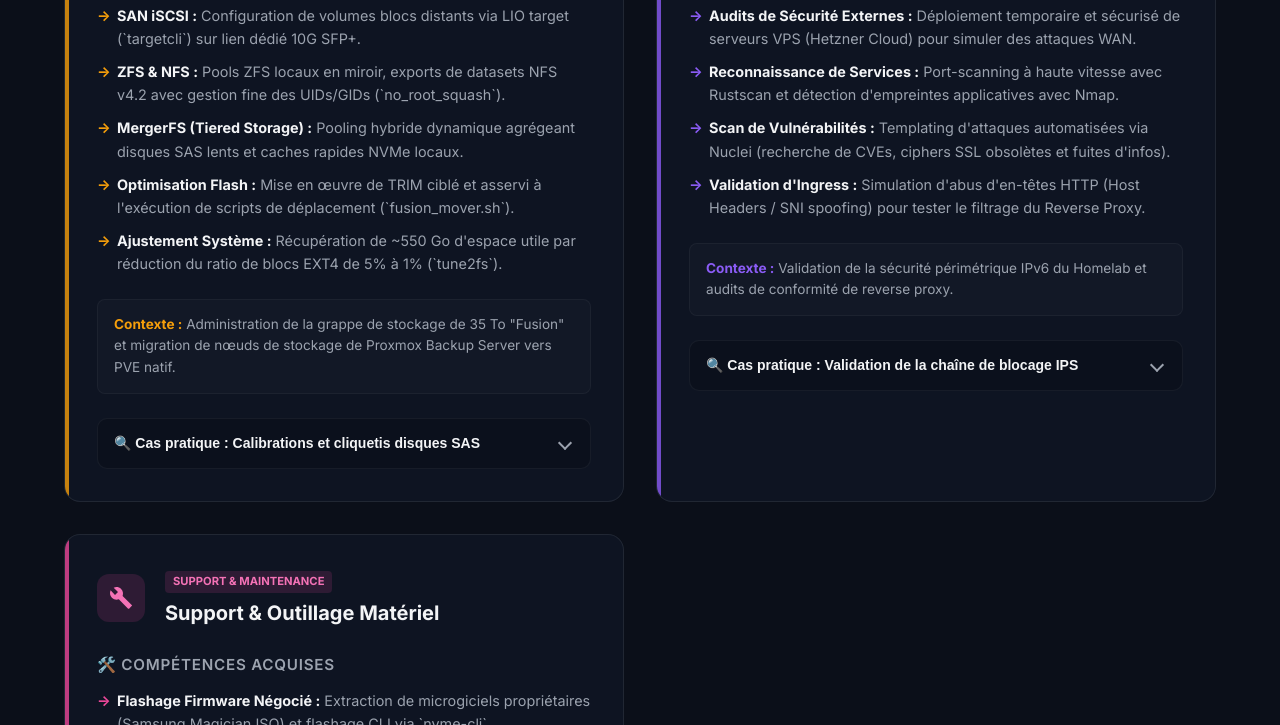
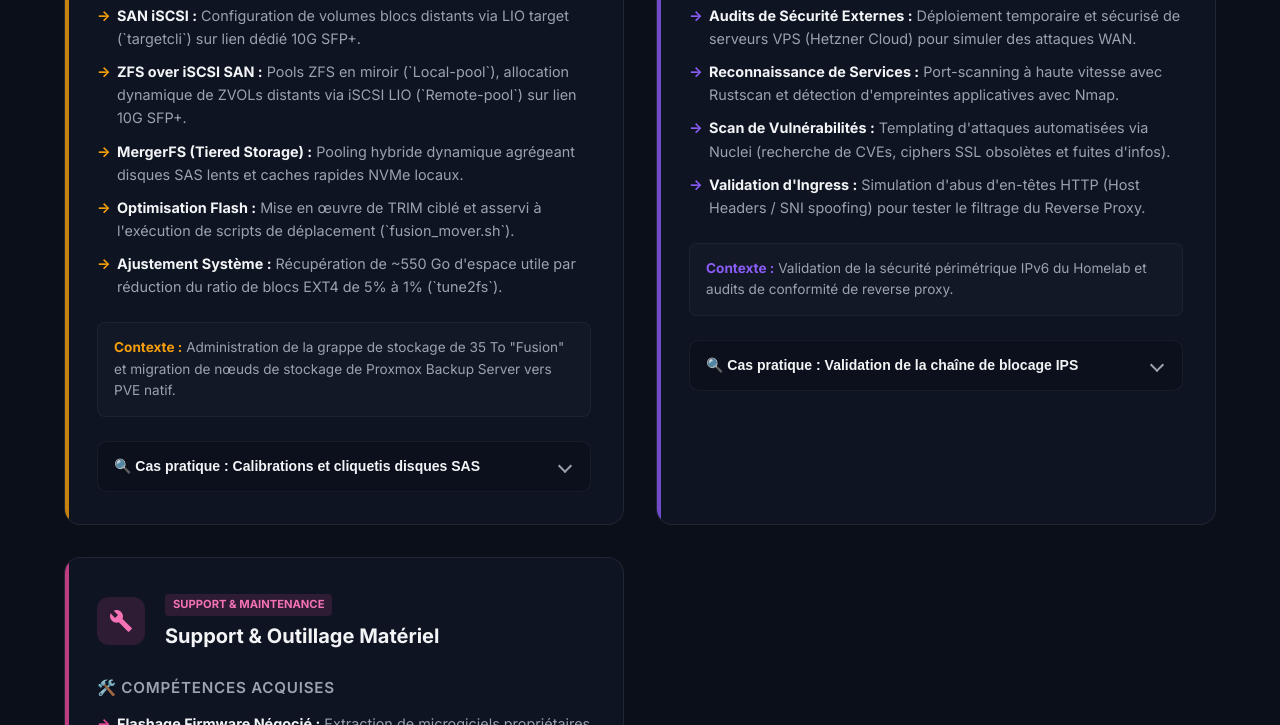
Before and after one commit to TucoPF/Homelab-Portfolio, a plain HTML site: page index.html in a window 1280 px wide. Shown: the part 1265-1990 px from the top of the page. Drawn offline with Linux system fonts and the light colour scheme.

Commit message:
docs: audit and update all portfolio files for ZFS over iSCSI SAN and boot resilience

```diff
--- a/index.html
+++ b/index.html
@@ -140,7 +140,7 @@
                     <h3>🛠️ Compétences acquises</h3>
                     <ul class="skills-list">
                         <li><strong>SAN iSCSI :</strong> Configuration de volumes blocs distants via LIO target (`targetcli`) sur lien dédié 10G SFP+.</li>
-                        <li><strong>ZFS & NFS :</strong> Pools ZFS locaux en miroir, exports de datasets NFS v4.2 avec gestion fine des UIDs/GIDs (`no_root_squash`).</li>
+                        <li><strong>ZFS over iSCSI SAN :</strong> Pools ZFS en miroir (`Local-pool`), allocation dynamique de ZVOLs distants via iSCSI LIO (`Remote-pool`) sur lien 10G SFP+.</li>
                         <li><strong>MergerFS (Tiered Storage) :</strong> Pooling hybride dynamique agrégeant disques SAS lents et caches rapides NVMe locaux.</li>
                         <li><strong>Optimisation Flash :</strong> Mise en œuvre de TRIM ciblé et asservi à l'exécution de scripts de déplacement (`fusion_mover.sh`).</li>
                         <li><strong>Ajustement Système :</strong> Récupération de ~550 Go d'espace utile par réduction du ratio de blocs EXT4 de 5% à 1% (`tune2fs`).</li>
```
Also changed, not shown: 2 other files.
